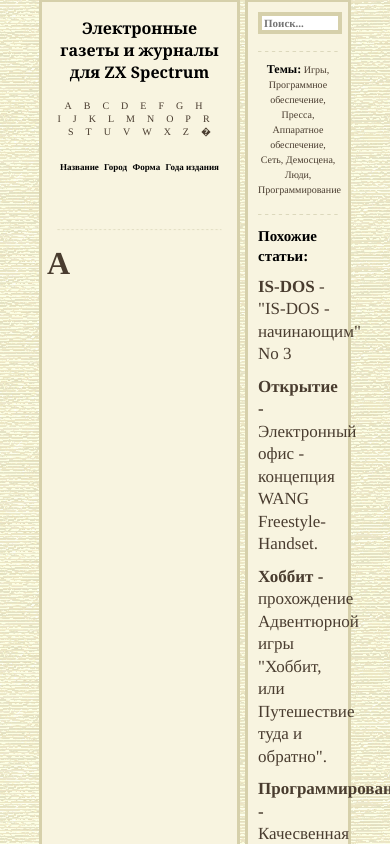
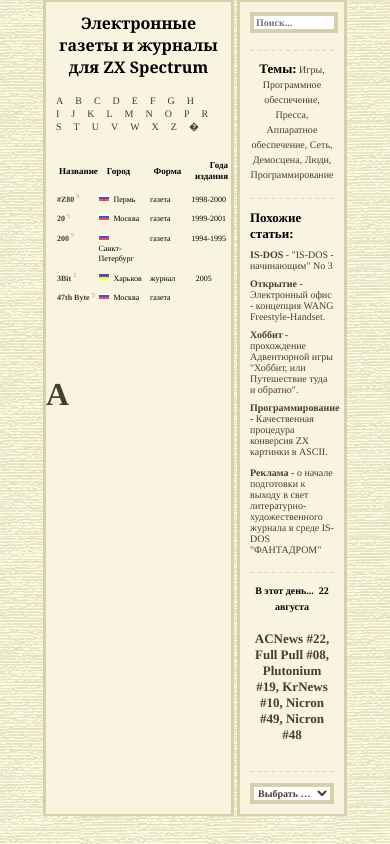
Before and after one commit to Agurchkova/zxpress, a React (Create React App) app: page / in a window 390 px wide. Shown: the top 844 px of the page. Built offline with nearby package versions, Linux system fonts and the light colour scheme.

Commit message:
adaptive2

```diff
--- a/src/components/ColumnSearch/ColumnSearch.css
+++ b/src/components/ColumnSearch/ColumnSearch.css
@@ -91,8 +91,8 @@
 
 @media screen and (max-width: 740px) {
   .content__column-search  {
-      max-width: 110px;
-      margin: 0 0 0 9px;
+      max-width: 115px;
+      margin: 0 0 0 7px;
       padding: 16px;
   }
   .content__form-select {
@@ -108,11 +108,33 @@
   .content__theme-link{
     font: normal 14px/19px Times;
   }
+
+  .content__similar-articles{
+    font: bold 15px/19px Times;
+  }
+
+  .content__article{
+    font: normal 14px/16px Times;
+    margin: 7px 0;
+  }
+
+  .content__this-day {
+    font: bold 14px/19px Times;
+  }
+
+  .content__city {
+    margin: 16px 0;
+    font: bold 15px/19px Times;
+  }
+
+  .content__form-select {
+    font: bold 12px Times;
+  }
 }
 
 @media screen and (max-width: 580px) {
   .content__column-search {
-      max-width: 90px;
+      max-width: 100px;
   }
   .content__themes{
     font: bold 13px/15px Times;
@@ -121,17 +143,39 @@
   .content__theme-link{
     font: normal 12px/14px Times;
   }
+
+  .content__similar-articles{
+    font: bold 13px/15px Times;
+  }
+
+  .content__article{
+    font: normal 12px/13px Times;
+    margin: 7px 0;
+  }
+
+  .content__this-day {
+    font: bold 12px/19px Times;
+  }
+
+  .content__city {
+    margin: 16px 0;
+    font: bold 15px/19px Times;
+  }
+
+  .content__form-select {
+    font: bold 12px Times;
+  }
 }
 
 @media screen and (max-width: 420px) {
   .content__column-search {
       padding: 10px;
-      margin: 0 0 0 5px;
-      max-width: 80px;
+      margin: 0 0 0 3px;
+      max-width: 84px;
   }
 
   .content__input{
-    font: bold 11px Times;
+    font: bold 10px Times;
     max-width: 80px;
     padding-left: 2px;
   }
@@ -141,7 +185,7 @@
   }
 
   .content__themes{
-    font: bold 12px/15px Times;
+    font: bold 13px/15px Times;
   }
 
   .content__theme-link{
@@ -149,6 +193,24 @@
   }
 
   .content__similar-articles{
-    font: bold 15px/20px Times;
+    font: bold 13px/16px Times;
+  }
+
+  .content__article{
+    font: normal 10px/11px Times;
+    margin: 7px 0;
+  }
+
+  .content__this-day {
+    font: bold 10px/16px Times;
+  }
+
+  .content__city {
+    margin: 16px 0;
+    font: bold 13px/16px Times;
+  }
+
+  .content__form-select {
+    font: bold 10px Times;
   }
 }
--- a/src/components/ColumnSearch/ColumnSearch.js
+++ b/src/components/ColumnSearch/ColumnSearch.js
@@ -47,7 +47,7 @@ function ColumnSearch() {
         </li>
         <li className="content__article">
           <span className="content__article-span">Программирование - </span>
-          Качесвенная процедура конверсия ZX картинки в ASCII.
+          Качественная процедура конверсия ZX картинки в ASCII.
         </li>
         <li className="content__article">
           <span className="content__article-span">Реклама - </span>о начале
--- a/src/components/Table/Table.css
+++ b/src/components/Table/Table.css
@@ -3,31 +3,44 @@
   padding: 0 0 0 15px;
   width: 100%;
   max-width: 100%;
+  display: flex;
+  flex-direction: column;
 }
+
 .content__table-header{
   font: bold 17px/21px Times;
   margin: 4px 0;
 }
+
 .content__table-name{
   text-align: left;
+  position: relative;
+  width: 10%;
 }
+
 .content__table-name:nth-of-type(2){
-  text-align: left;
+  width: 3%;
 }
+
 .content__table-name:nth-of-type(3){
   text-align: right;
 }
+
 .content__table-name:nth-of-type(4){
   text-align: right;
+  width: 7%;
 }
+
 .content__dash-long{
   margin: 40px 0 0 0;
 }
+
 .content__dash-image{
   object-fit: cover;
   max-width: 100%;
   box-sizing: border-box;
 }
+
 .content__table-letter{
   font: bold 32px Times;
   display: block;
@@ -44,20 +57,40 @@
   .content__table-header {
     font: bold 15px/19px Times;
   }
+
+  .content__table {
+    padding:0;
+  }
+}
+
+@media screen and (max-width: 740px) {
+  .content__table-header {
+    font: bold 12px/15px Times;
+  }
 }
 
 @media screen and (max-width: 580px) {
   .content__table-header {
-    font: bold 11px/16px Times;
+    font: bold 8px/12px Times;
+    width: 210px;
   }
   .content__table {
     padding: 0;
+    margin: 20px 0 0 0;
+  }
+
+  .content__table-name {
+    width: 1%;
+  }
+  .content__table-name:nth-of-type(4) {
+    width: 2%;
   }
 }
 
 @media screen and (max-width: 420px) {
   .content__table-header {
-    font: bold 9px/13px Times;
+    font: bold 9px/11px Times;
+    width: 175px;
   }
 
   .content__table{
--- a/src/components/Table/Table.js
+++ b/src/components/Table/Table.js
@@ -6,19 +6,6 @@ import { Link } from "react-router-dom";
 function Table() {
   return (
     <>
-      {/* <div className="content__table">
-        <div className="content__table-header">
-          <p className="content__table-name">Название</p>
-          <p className="content__table-name">Город</p>
-          <p className="content__table-name">Форма</p>
-          <p className="content__table-name">Года издания</p>
-        </div>
-    <TableCatalog />
-      <div className="content__dash-long">
-        <img className="content__dash-image" src={dashLong} alt="dash" />
-      </div>
-    </div>  */}
-
       <table className="content__table">
         <thead className="content__table-header">
           <tr>
@@ -28,8 +15,9 @@ function Table() {
             <th className="content__table-name">Года издания</th>
           </tr>
         </thead>
+        <TableCatalog />
       </table>
-      {/* <TableCatalog /> */}
+
       <div className="content__dash-long">
         <img className="content__dash-image" src={dashLong} alt="dash" />
       </div>
--- a/src/components/TableCatalog/TableCatalog.css
+++ b/src/components/TableCatalog/TableCatalog.css
@@ -1,27 +1,26 @@
 .content__table-catalog{
   display: flex;
+  justify-content: space-between;
   align-items: baseline;
   font: normal 17px/21px Times;
   margin: 3px 0;
+  width: 100%;
+  max-width: 100%;
 }
+
 .content__table-link{
-  width: 172px;
   text-decoration: none;
   color: #493C2F;
   font-weight: bold;
 }
+
 .content__table-number{
   vertical-align: super;
   font: normal 12px Arial;
   color: #aaa;
   padding-left: 2px;
 }
-.content__table-city{
-  width: 133px;
-  display: flex;
-  align-items: center;
-  white-space: nowrap;
-}
+
 .content__table-flag{
   padding: 1px 1px 1px 1px;
   margin-right: 3px;
@@ -29,13 +28,104 @@
   width: 16px;
   height: 10px;
 }
-.content__table-form{
-  width: 137px;
-  display: flex;
-  justify-content: flex-end;
+
+.content__table-cell{
+  text-align: left;
+  position: relative;
+  width: 70%;
+  white-space: nowrap;
 }
-.content__table-years{
-  width: 105px;
-  display: flex;
-  justify-content: flex-end;
+
+.content__table-cell:nth-of-type(1){
+  text-decoration: none;
+  width: 14%;
 }
+
+.content__table-cell:nth-of-type(2){
+  width: 5%;
+}
+
+.content__table-cell:nth-of-type(3){
+  width: 1%;
+  margin-left: 60px;
+}
+
+.content__table-cell:nth-of-type(4){
+  text-align: right;
+  width: 15%;
+}
+
+@media screen and (max-width: 980px) {
+  .content__table-catalog {
+    font: normal 15px/19px Times;
+  }
+
+  .content__table-cell:nth-of-type(3){
+    width: 1%;
+    margin-left: 40px;
+  }
+}
+
+@media screen and (max-width: 740px) {
+  .content__table-catalog {
+    font: normal 11px/15px Times;
+  }
+
+  .content__table-cell:nth-of-type(3){
+    width: 1%;
+    margin-left: 30px;
+  }
+
+  .content__table-number{
+    font: normal 8px Arial;
+  }
+}
+
+@media screen and (max-width: 580px) {
+  .content__table-catalog {
+    font: normal 9px/13px Times;
+  }
+
+  .content__table-cell:nth-of-type(1){
+    width: 1%;
+  }
+  .content__table-cell:nth-of-type(2){
+    width: 10%;
+  }
+
+  .content__table-cell:nth-of-type(3){
+    width: 1%;
+    margin-left: 20px;
+  }
+
+  .content__table-cell:nth-of-type(4){
+    width: 13%;
+  }
+  .content__table-flag {
+    width: 10px;
+    height: 6px;
+  }
+}
+
+@media screen and (max-width: 420px) {
+  .content__table-catalog {
+    width: 95%;
+    font: normal 8px/10px Times
+  }
+
+  .content__table-cell:nth-of-type(2) {
+    width: 1%;
+  }
+
+  .content__table-cell:nth-of-type(3) {
+    margin-left: 10px;
+  }
+
+  .content__table-number {
+    font: normal 6px Arial;
+  }
+
+  .content__table-cell_wrap{
+    white-space: wrap;
+  }
+}
--- a/src/components/TableCatalog/TableCatalog.js
+++ b/src/components/TableCatalog/TableCatalog.js
@@ -1,91 +1,105 @@
 import "./TableCatalog.css";
 import { Link } from "react-router-dom";
-import russia_flag from "../../images/russia_flag.png";
+import russian_flag from "../../images/russian_flag.png";
 import ukranian_flag from "../../images/ukranian_flag.png";
 
 function TableCatalog() {
   return (
     <>
-      <div className="content__table-catalog">
+      <tbody className="content__table-catalog">
+        <td className="content__table-cell">
           <Link className="content__table-link">
             #Z80
             <span className="content__table-number">6</span>
           </Link>
-        <div className="content__table-city">
+        </td>
+        <td className="content__table-cell">
           <img
             className="content__table-flag"
-            src={russia_flag}
+            src={russian_flag}
             alt="Флаг России"
           />
           Пермь
-        </div>
-        <div className="content__table-form">газета</div>
-        <div className="content__table-years">1998-2000</div>
-      </div>
-      <div className="content__table-catalog">
+        </td>
+        <td className="content__table-cell">газета</td>
+        <td className="content__table-cell">1998-2000</td>
+      </tbody>
+
+      <tbody className="content__table-catalog">
+        <td className="content__table-cell">
           <Link className="content__table-link">
             20
             <span className="content__table-number">5</span>
           </Link>
-        <div className="content__table-city">
+        </td>
+        <td className="content__table-cell">
           <img
             className="content__table-flag"
-            src={russia_flag}
+            src={russian_flag}
             alt="Флаг России"
           />
           Москва
-        </div>
-        <div className="content__table-form">газета</div>
-        <div className="content__table-years">1999-2001</div>
-      </div>
-      <div className="content__table-catalog">
+        </td>
+        <td className="content__table-cell">газета</td>
+        <td className="content__table-cell">1999-2001</td>
+      </tbody>
+
+      <tbody className="content__table-catalog">
+        <td className="content__table-cell">
           <Link className="content__table-link">
             200
             <span className="content__table-number">5</span>
           </Link>
-        <div className="content__table-city">
+        </td>
+        <td className="content__table-cell content__table-cell_wrap">
           <img
             className="content__table-flag"
-            src={russia_flag}
+            src={russian_flag}
             alt="Флаг России"
           />
           Санкт-Петербург
-        </div>
-        <div className="content__table-form">газета</div>
-        <div className="content__table-years">1994-1995</div>
-      </div>
-      <div className="content__table-catalog">
+        </td>
+        <td className="content__table-cell">газета</td>
+        <td className="content__table-cell">1994-1995</td>
+      </tbody>
+
+      <tbody className="content__table-catalog">
+        <td className="content__table-cell">
           <Link className="content__table-link">
             3Bit
             <span className="content__table-number">1</span>
           </Link>
-        <div className="content__table-city">
+        </td>
+        <td className="content__table-cell">
           <img
             className="content__table-flag"
             src={ukranian_flag}
-            alt="Флаг России"
+            alt="Флаг Украины"
           />
           Харьков
-        </div>
-        <div className="content__table-form">журнал</div>
-        <div className="content__table-years">2005</div>
-      </div>
-      <div className="content__table-catalog">
+        </td>
+        <td className="content__table-cell">журнал</td>
+        <td className="content__table-cell">2005</td>
+      </tbody>
+
+      <tbody className="content__table-catalog">
+        <td className="content__table-cell">
           <Link className="content__table-link">
             47th Byte
             <span className="content__table-number">5</span>
           </Link>
-        <div className="content__table-city">
+        </td>
+        <td className="content__table-cell">
           <img
             className="content__table-flag"
-            src={russia_flag}
+            src={russian_flag}
             alt="Флаг России"
           />
           Москва
-        </div>
-        <div className="content__table-form">газета</div>
-        <div className="content__table-years"></div>
-      </div>
+        </td>
+        <td className="content__table-cell">газета</td>
+        <td className="content__table-cell"></td>
+      </tbody>
     </>
   );
 }
--- a/src/components/СolumnMain/ColumnMain.css
+++ b/src/components/СolumnMain/ColumnMain.css
@@ -22,7 +22,6 @@
   list-style: none;
   display: flex;
   flex-wrap: wrap;
-  justify-content: center;
   padding: 0;
   margin: 0;
   font: normal 17px/21px Times;
@@ -39,7 +38,7 @@
 @media screen and (max-width: 980px) {
   .content__column-main {
     max-width: 494px;
-    padding: 24px;
+    padding: 15px;
 }
   .content__title{
     font: bold 18px Georgia;
@@ -62,17 +61,17 @@
 @media screen and (max-width: 580px) {
   .content__column-main {
       max-width: 200px;
-      padding: 14px;
+      padding: 13px;
   }
   .content__letter-search-list{
-    font: normal 15px/19px Times;
+    font: normal 13px/17px Times;
   }
 }
 
 @media screen and (max-width: 420px) {
   .content__column-main {
       max-width: 165px;
-      padding: 15px;
+      padding: 10px;
   }
 
   .content__title{
```
Also changed, not shown: src/images/russian_flag.png (renamed from src/images/russia_flag.png). Lines whose indentation alone changed are shown as unchanged.
